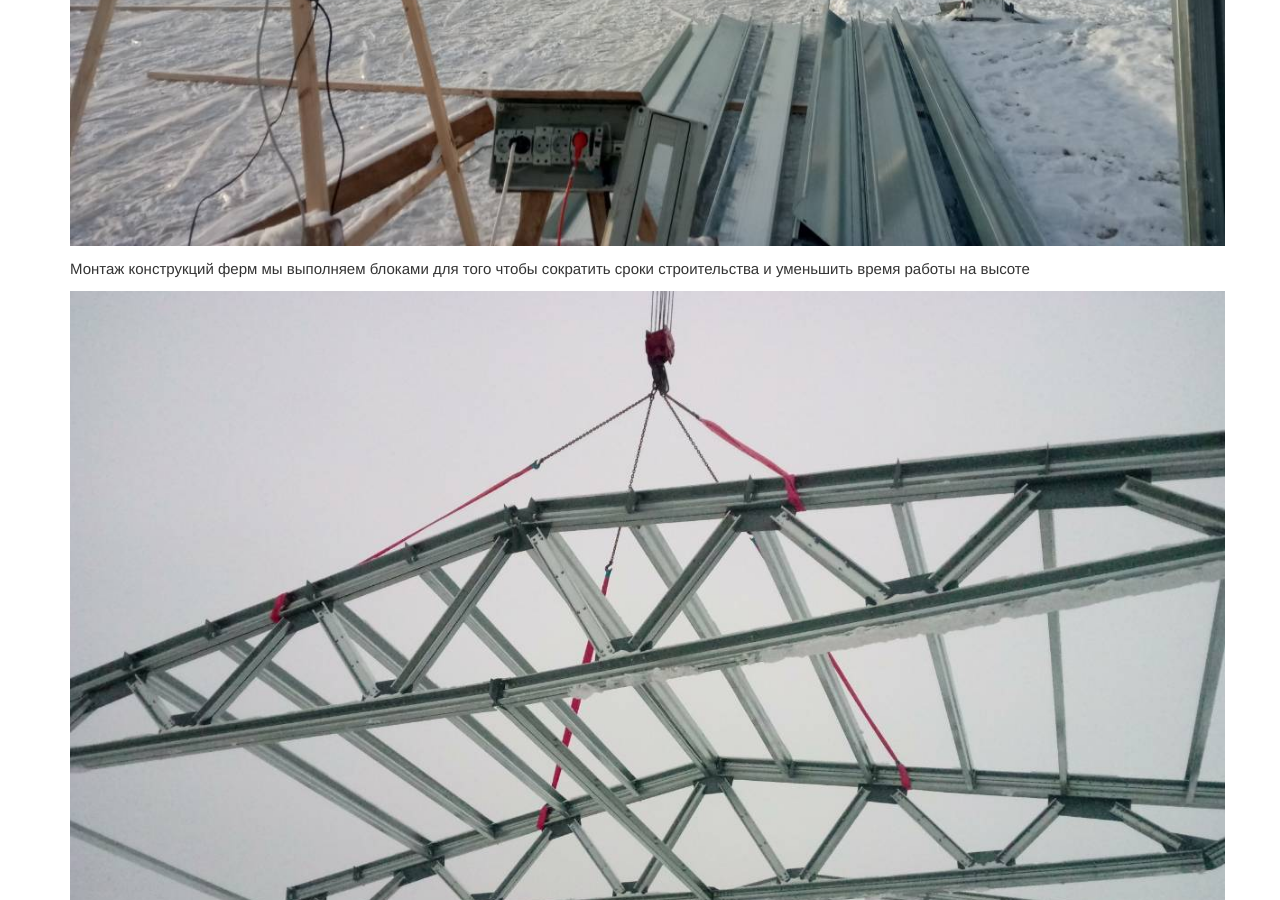
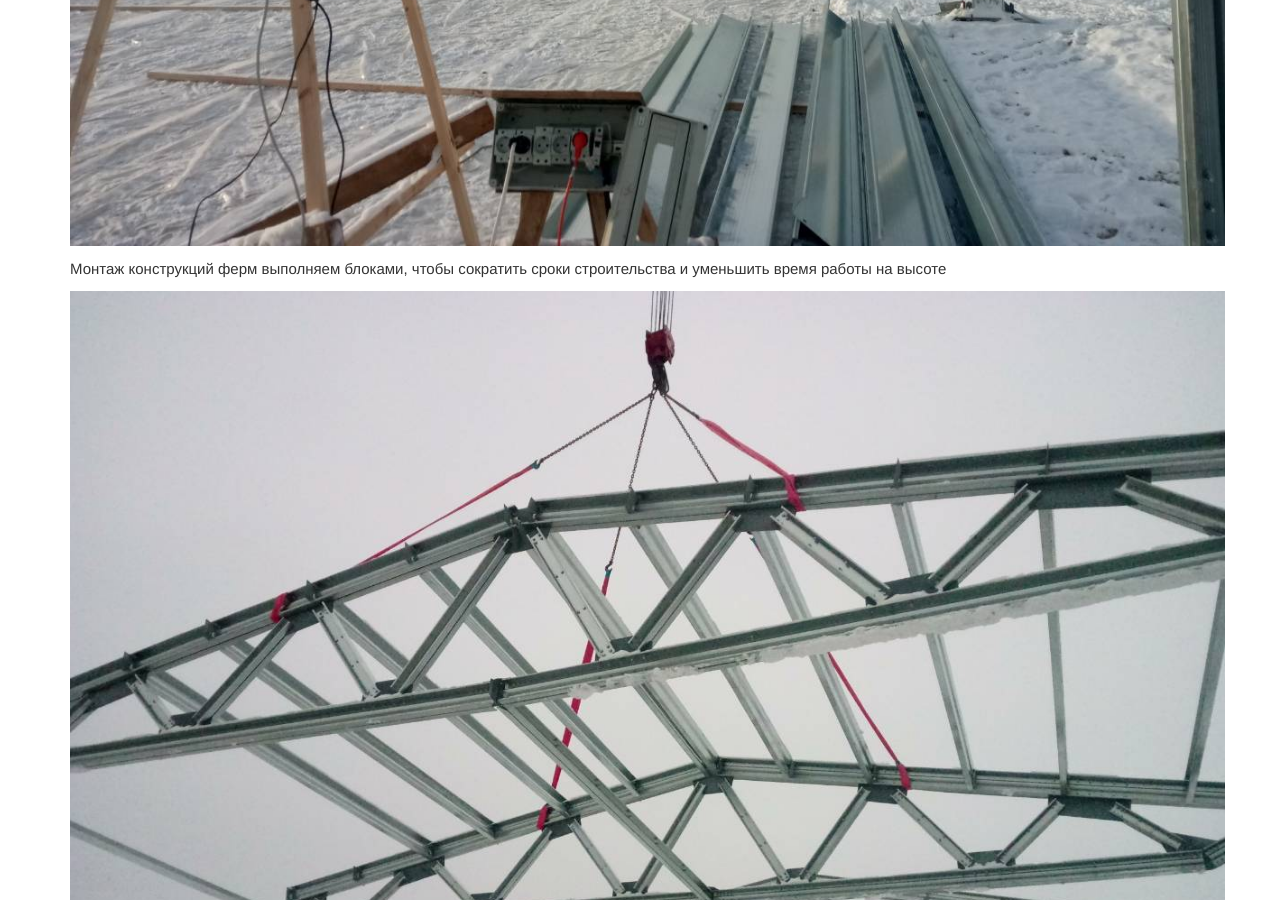
Before and after one commit to komarovalexander/site_bm, a Jekyll site: the page built from _posts/2017-12-12-sklad-dekoraciy-montazh-ilyinskoe.md, in a window 1280 px wide and 900 px high, scrolled down 2940 px. Built offline with Jekyll 4.4.1, drawn with Linux system fonts in a browser that asks for light colours; nearby versions of some CDN libraries; some web fonts are replaced.

Commit message:
no message

```diff
--- a/_posts/2017-12-12-sklad-dekoraciy-montazh-ilyinskoe.md
+++ b/_posts/2017-12-12-sklad-dekoraciy-montazh-ilyinskoe.md
@@ -28,7 +28,7 @@ date: 2017-12-20
 
 ![Сборка и монтаж ферм](/img/portfolio/buildings/ilinskoe/15.jpg "Сборка и монтаж ферм")
 
-Монтаж конструкций ферм мы&nbsp;выполняем блоками для того чтобы сократить сроки строительства и&nbsp;уменьшить время работы на&nbsp;высоте
+Монтаж конструкций ферм выполняем блоками, чтобы сократить сроки строительства и&nbsp;уменьшить время работы на&nbsp;высоте
 
 ![Монтаж конструкций ферм](/img/portfolio/buildings/ilinskoe/20.jpg "Монтаж конструкций ферм")
 
```
